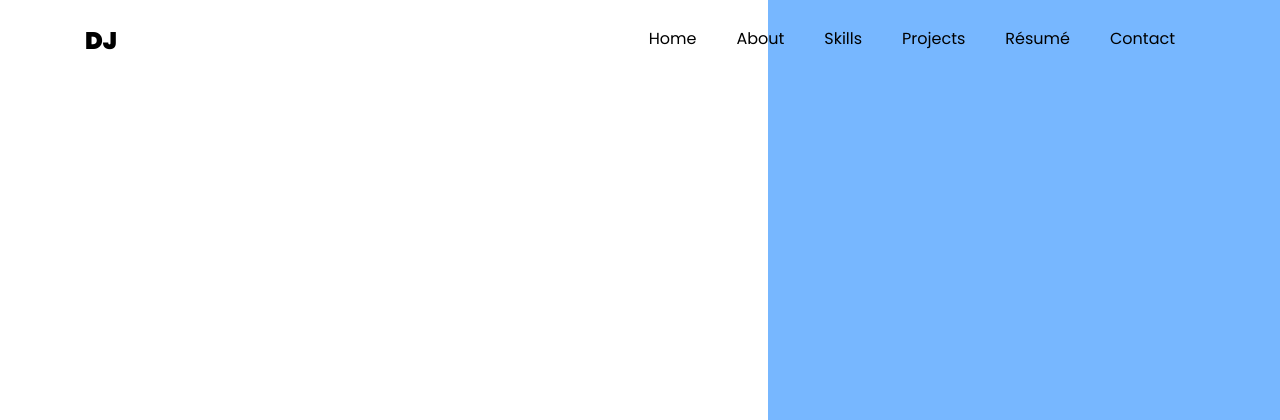
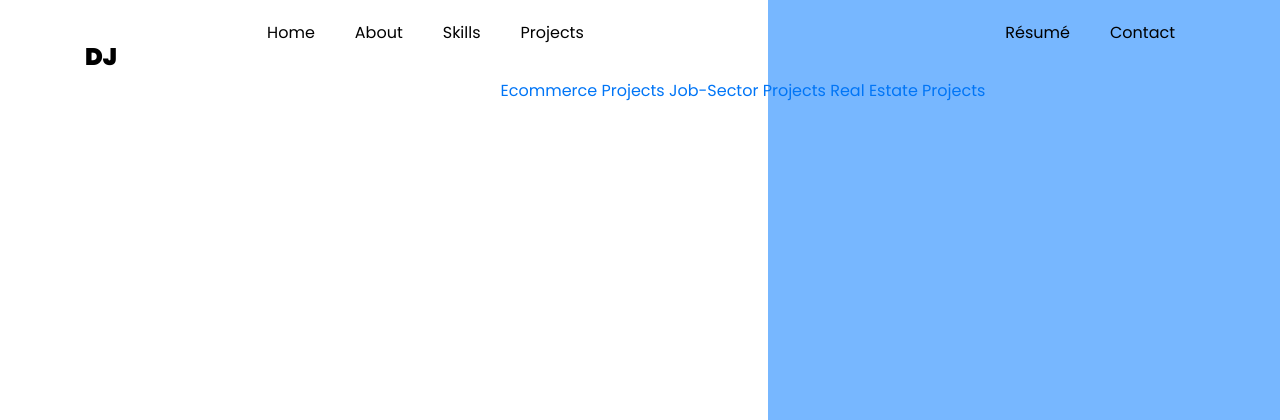
Before and after one commit to Dharmanath/portfolio, a Flask app: page /resume in a window 1280 px wide. Shown: the top 420 px of the page. Run offline with Flask 2, Linux system fonts and the light colour scheme; some libraries are stand-ins or nearby versions.

Commit message:
drop down menu for proj section

```diff
--- a/templates/resume.html
+++ b/templates/resume.html
@@ -32,12 +32,18 @@
 	      <button class="navbar-toggler js-fh5co-nav-toggle fh5co-nav-toggle" type="button" data-toggle="collapse" data-target="#ftco-nav" aria-controls="ftco-nav" aria-expanded="false" aria-label="Toggle navigation">
 	        <span class="oi oi-menu"></span> Menu
 	      </button>
-	      <div class="collapse navbar-collapse" id="ftco-nav">
+	      <div class="collapse navbar-collapse" id="ftco-nav" class="navbar">
             <ul class="navbar-nav nav ml-auto">
               <li class="nav-item"><a href="{{ url_for('index') }}#home-section" class="nav-link"><span>Home</span></a></li>
               <li class="nav-item"><a href="{{ url_for('index') }}#about-section" class="nav-link"><span>About</span></a></li>
               <li class="nav-item"><a href="{{ url_for('index') }}#skills-section" class="nav-link"><span>Skills</span></a></li>
-              <li class="nav-item"><a href="{{ url_for('index') }}#projects-section" class="nav-link"><span>Projects</span></a></li>
+              <li class="nav-item"><a class="nav-link"><span>Projects
+                <div class="dropdown-content">
+                  <a href="{{ url_for('projects') }}#projects-section">Ecommerce Projects</a>
+                  <a href="{{ url_for('projects') }}#projects-section">Job-Sector Projects</a>
+                  <a href="{{ url_for('projects') }}#projects-section">Real Estate Projects</a>
+                </div>
+              </span></a></li>
                 <li class="nav-item"><a href="{{ url_for('resume') }}" class="nav-link"><span>Résumé</span></a></li>
               <li class="nav-item"><a href="{{ url_for('index') }}#contact-section" class="nav-link"><span>Contact</span></a></li>
             </ul>
```
